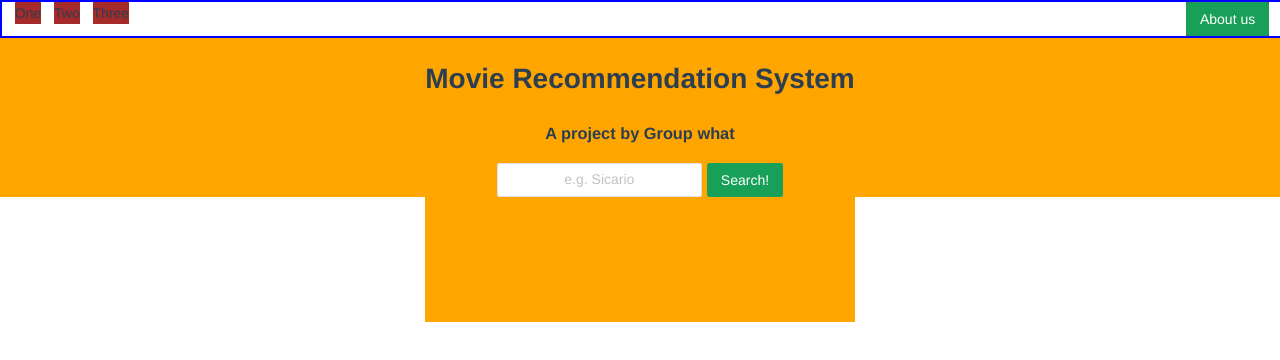
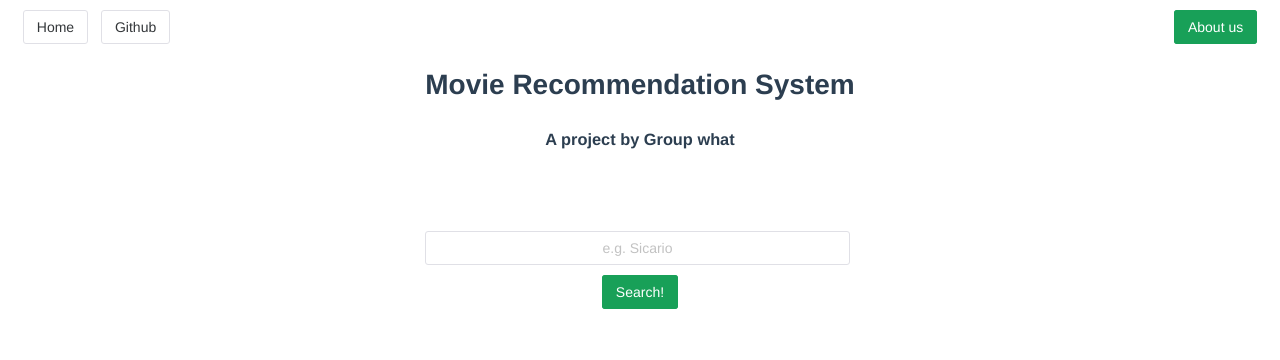
Before and after one commit to Alexlly/MovieRecommendation, a Vue app in the folder frontend/: page / in a window 1280 px wide. Shown: the top 360 px of the page. Built offline with nearby package versions, Linux system fonts and the light colour scheme.

Commit message:
- added some buttons

```diff
--- a/frontend/src/App.vue
+++ b/frontend/src/App.vue
@@ -29,7 +29,7 @@ export default {
   }
 
   body{
-    padding: 0;
+    padding: 10px;
     margin: 0
   }
 
--- a/frontend/src/components/Header.vue
+++ b/frontend/src/components/Header.vue
@@ -1,8 +1,11 @@
 <template>
   <div class="container">
-    <div class="child" id="one">One</div>
-    <div class="child" id="two">Two</div>
-    <div class="child" id="three">Three</div>
+    <div class="child" id="one">
+      <n-button> Home</n-button>
+    </div>
+    <div class="child" id="two">
+      <n-button> Github</n-button>
+    </div>
     <div class="child" id="four">
       <n-button type="primary"> About us</n-button>
     </div>
@@ -24,7 +27,6 @@ export default {
 <style scoped>
   .container {
     width: 100%;
-    border: 2px solid blue;
     vertical-align: text-bottom;
     overflow: hidden
   }
@@ -32,7 +34,6 @@ export default {
   .child {
     height: 100%;
     display: inline-block;
-    background-color: brown;
     margin-left: 1vw;
   }
 
--- a/frontend/src/components/MovieCards.vue
+++ b/frontend/src/components/MovieCards.vue
@@ -105,7 +105,7 @@ export default {
     max-width: 15vw;
     max-height: 1fr;
     content: 100%;
-    height: 100%
+    height: 100%;
   }
 
   .contentStuff{
--- a/frontend/src/components/Search.vue
+++ b/frontend/src/components/Search.vue
@@ -3,7 +3,7 @@
     <div class="child">
       <n-input v-model:value="name" class="input" type="text" placeholder="e.g. Sicario"/>
     </div>
-    <div>
+    <div class="child-2">
       <n-button type="primary" @click="handleClick"> Search! </n-button>
     </div>
   </div>
@@ -59,7 +59,7 @@ export default {
 </script>
 
 <style scoped>
-  .input {
+  .container {
     display: flex;
     flex-direction: column;
   }
@@ -67,4 +67,8 @@ export default {
   .child {
     margin-right: 5px
   }
+
+  .child-2{
+    padding: 10px;
+  }
 </style>
--- a/frontend/src/views/HomePage.vue
+++ b/frontend/src/views/HomePage.vue
@@ -22,7 +22,6 @@ export default {
 <style scoped>
   .container {
     text-align: center;
-    background-color: orange;
     display: flex;
     justify-content: center;
     height: 100%
```
Also changed, not shown: frontend/src/components/Footer.vue (added).
